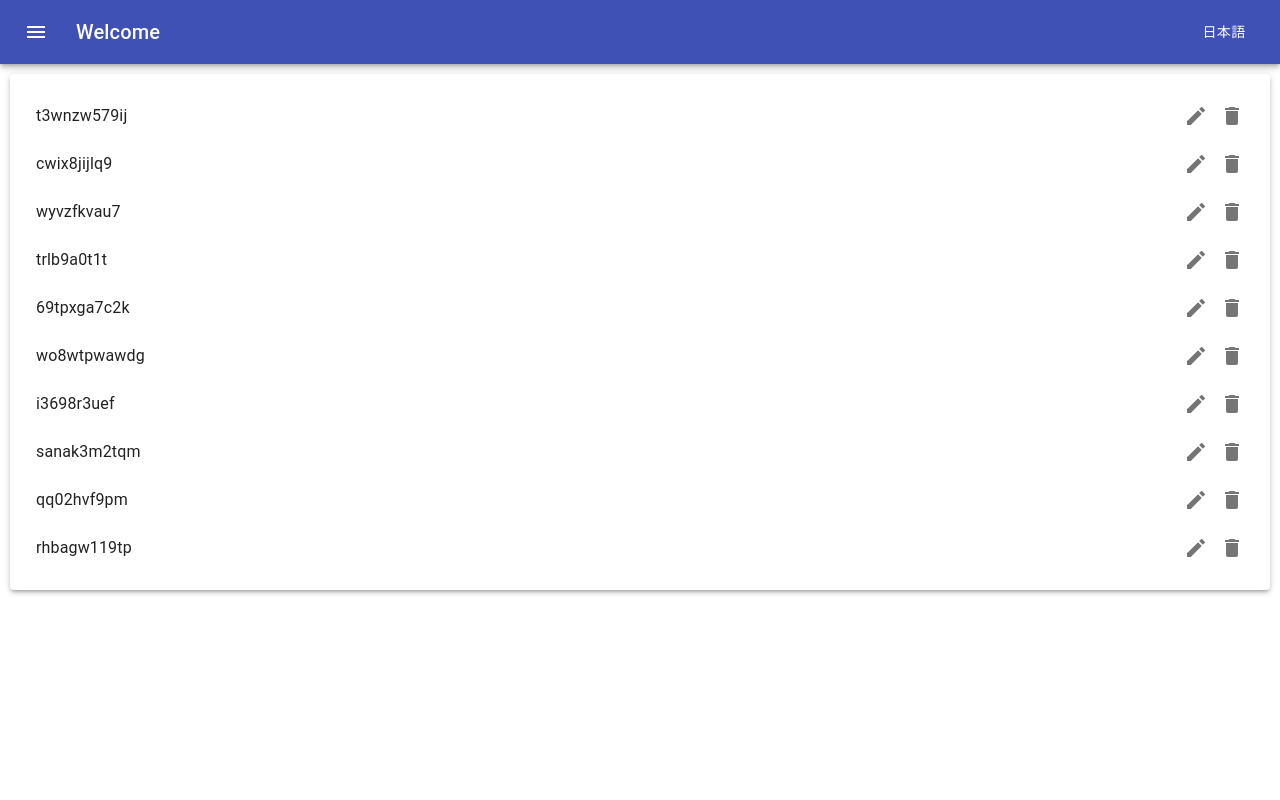
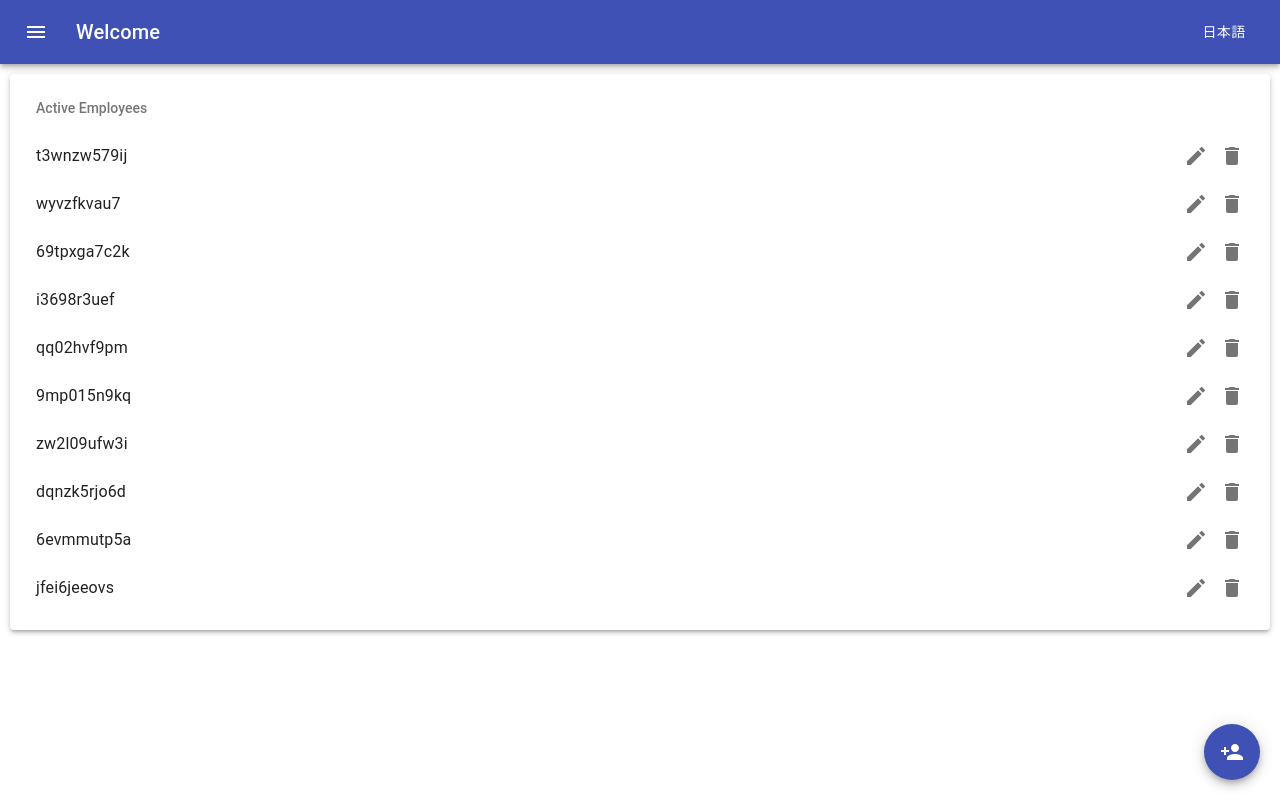
Before and after one commit to dlinx/ppc, a React (Create React App) app in the folder ppc-client/: page /employees in a window 1280 px wide. Built offline with nearby package versions, Linux system fonts and the light colour scheme.

Commit message:
Implemented employee add/edit dialog

```diff
--- a/ppc-client/src/Routes.tsx
+++ b/ppc-client/src/Routes.tsx
@@ -14,6 +14,7 @@ import {
 } from "@material-ui/core";
 import MenuDrawer from "./components/Drawer/Drawer";
 import { Menu } from "@material-ui/icons";
+import EmployeeInfo from "./pages/employees/info/EmployeeInfo";
 const useStyles = makeStyles((theme: Theme) =>
   createStyles({
     root: {
@@ -59,7 +60,7 @@ function App() {
         <Switch>
           <Route path="/review-requests" exact></Route>
           <Route path="/employees" component={EmployeeList} exact />
-          <Route path="/employees/:id" exact></Route>
+          <Route path="/employees/:id" component={EmployeeInfo} exact></Route>
           <Route path="/login" component={Login}></Route>
           <Route path="/"></Route>
         </Switch>
--- /dev/null
+++ b/ppc-client/src/components/EmployeeModal/EmployeeModal.tsx
@@ -0,0 +1,115 @@
+import React, { useCallback, useState, useEffect } from "react";
+import {
+  Modal,
+  Dialog,
+  DialogTitle,
+  Typography,
+  DialogContent,
+  DialogContentText,
+  Button,
+  DialogActions,
+  TextField,
+  makeStyles,
+} from "@material-ui/core";
+
+const useStyles = makeStyles({
+  margins: {
+    marginBottom: "10px",
+  },
+});
+interface Employee {
+  id?: string;
+  name?: string;
+  email?: string;
+  password?: string;
+}
+interface Props {
+  open: boolean;
+  data?: Employee;
+  closePopup: () => void;
+}
+const EmployeeModal: React.FC<Props> = (props) => {
+  const classes = useStyles();
+  const [newEmployee, setNewEmployee] = useState<Employee>();
+  useEffect(() => {
+    setNewEmployee(props.data);
+  }, [props]);
+
+  const cancel = useCallback(() => {
+    props.closePopup();
+  }, []);
+  const save = useCallback(() => {
+    props.closePopup();
+  }, []);
+
+  const onTextChange = (field: string, value: string) => {
+    setNewEmployee((emp) => ({
+      ...emp,
+      [field]: value,
+    }));
+  };
+
+  return (
+    <Dialog open={props.open} onClose={() => props.closePopup()}>
+      <DialogTitle id="alert-dialog-title">
+        {props.data ? `Modify Information for` : "Create New Employee"}
+      </DialogTitle>
+      <DialogContent>
+        {props.data && (
+          <TextField
+            className={classes.margins}
+            id="employee-id"
+            label="Employee ID"
+            variant="outlined"
+            fullWidth
+            value={newEmployee?.id || ""}
+            InputProps={{
+              readOnly: true,
+            }}
+          />
+        )}
+        <TextField
+          id="employee-name"
+          label="Employee Name"
+          variant="outlined"
+          fullWidth
+          className={classes.margins}
+          value={newEmployee?.name || ""}
+          onChange={(evt) => onTextChange("name", evt.target.value)}
+        />
+        <TextField
+          id="employee-email"
+          label="Employee Email"
+          variant="outlined"
+          fullWidth
+          className={classes.margins}
+          value={newEmployee?.email || ""}
+          onChange={(evt) => onTextChange("email", evt.target.value)}
+        />
+        <TextField
+          id="employee-password"
+          label="Employee Password"
+          variant="outlined"
+          fullWidth
+          className={classes.margins}
+          value={newEmployee?.password || ""}
+          onChange={(evt) => onTextChange("password", evt.target.value)}
+        />
+      </DialogContent>
+      <DialogActions>
+        <Button color="primary" onClick={() => cancel()}>
+          Cancel
+        </Button>
+        <Button
+          color="primary"
+          autoFocus
+          variant="contained"
+          onClick={() => save()}
+        >
+          Save
+        </Button>
+      </DialogActions>
+    </Dialog>
+  );
+};
+export default EmployeeModal;
--- /dev/null
+++ b/ppc-client/src/pages/employees/info/EmployeeInfo.tsx
@@ -0,0 +1,13 @@
+import React from "react";
+import { RouteComponentProps } from "react-router-dom";
+
+interface RouteParams {
+  id: string;
+}
+interface Props extends RouteComponentProps<RouteParams> {}
+
+const EmployeeInfo: React.FC<Props> = (props) => {
+  console.log(props.match.params);
+  return <>welcome {props.match.params.id}</>;
+};
+export default EmployeeInfo;
--- a/ppc-client/src/pages/employees/list/EmployeeList.tsx
+++ b/ppc-client/src/pages/employees/list/EmployeeList.tsx
@@ -7,25 +7,51 @@ import {
   ListItemText,
   ListItemSecondaryAction,
   IconButton,
+  ListSubheader,
+  Fab,
 } from "@material-ui/core";
-import { Delete, Edit } from "@material-ui/icons";
+import { Delete, Edit, PersonAdd } from "@material-ui/icons";
+import { RouteComponentProps } from "react-router-dom";
+import EmployeeModal from "../../../components/EmployeeModal/EmployeeModal";
 
 const useStyles = makeStyles({
   container: {
     margin: "10px",
     padding: "10px",
   },
+  btnCreateEmp: {
+    bottom: "20px",
+    right: "20px",
+    position: "absolute",
+  },
 });
 
-const EmployeeList: React.FC = () => {
+interface Props extends RouteComponentProps {}
+interface Employee {
+  id: string;
+  name: string;
+  email: string;
+  password?: string;
+}
+
+const EmployeeList: React.FC<Props> = (props) => {
   const classes = useStyles();
-  const [users, setUsers] = useState<any[]>([]);
+  const [users, setUsers] = useState<Employee[]>([]);
+
+  const [empPopup, setEmpPopup] = useState<{
+    isOpen: boolean;
+    data?: Employee;
+  }>({ isOpen: false });
+
   useEffect(() => {
     const u = [];
     for (let i = 0; i < 10; i++) {
       u.push({
-        id: Math.random(),
+        id: Math.random().toString().substr(2),
         name: Math.random().toString(36).substr(2),
+        email: `${Math.random()
+          .toString(36)
+          .substr(2)}@${Math.random().toString(36).substr(2)}.com`,
       });
     }
     setUsers(u);
@@ -34,32 +60,43 @@ const EmployeeList: React.FC = () => {
   const deleteUser = (id: string) => {
     console.log(`Delete User ${id}`);
   };
-  const editUser = (id: string) => {
-    console.log(`edit User ${id}`);
+  const editEmployee = (emp: Employee) => {
+    setEmpPopup({ data: emp, isOpen: true });
   };
 
   const showUser = (id: string) => {
-    console.log(`Show User ${id}`);
+    props.history.push({
+      pathname: `/employees/${id}`,
+    });
   };
   return (
+    <>
       <Paper className={classes.container} elevation={3}>
-      <List component="nav" aria-label="Active users">
+        <List
+          component="nav"
+          aria-label="active-employees"
+          subheader={
+            <ListSubheader component="div" id="active-employees">
+              Active Employees
+            </ListSubheader>
+          }
+        >
           {users &&
-          users.map(({ id, name }) => (
-            <ListItem key={id} button onClick={() => showUser(id)}>
-              <ListItemText primary={name} />
+            users.map((emp) => (
+              <ListItem key={emp.id} button onClick={() => showUser(emp.id)}>
+                <ListItemText primary={emp.name} />
                 <ListItemSecondaryAction>
                   <IconButton
                     edge="end"
                     aria-label="Edit"
-                  onClick={() => editUser(id)}
+                    onClick={() => editEmployee(emp)}
                   >
                     <Edit />
                   </IconButton>
                   <IconButton
                     edge="end"
                     aria-label="Delete"
-                  onClick={() => deleteUser(id)}
+                    onClick={() => deleteUser(emp.id)}
                   >
                     <Delete />
                   </IconButton>
@@ -68,6 +105,19 @@ const EmployeeList: React.FC = () => {
             ))}
         </List>
       </Paper>
+      <Fab
+        color="primary"
+        className={classes.btnCreateEmp}
+        onClick={() => setEmpPopup({ isOpen: true, data: undefined })}
+      >
+        <PersonAdd />
+      </Fab>
+      <EmployeeModal
+        open={empPopup.isOpen}
+        data={empPopup.data}
+        closePopup={() => setEmpPopup({ isOpen: false })}
+      />
+    </>
   );
 };
 export default EmployeeList;
```
Lines whose indentation alone changed are shown as unchanged.
